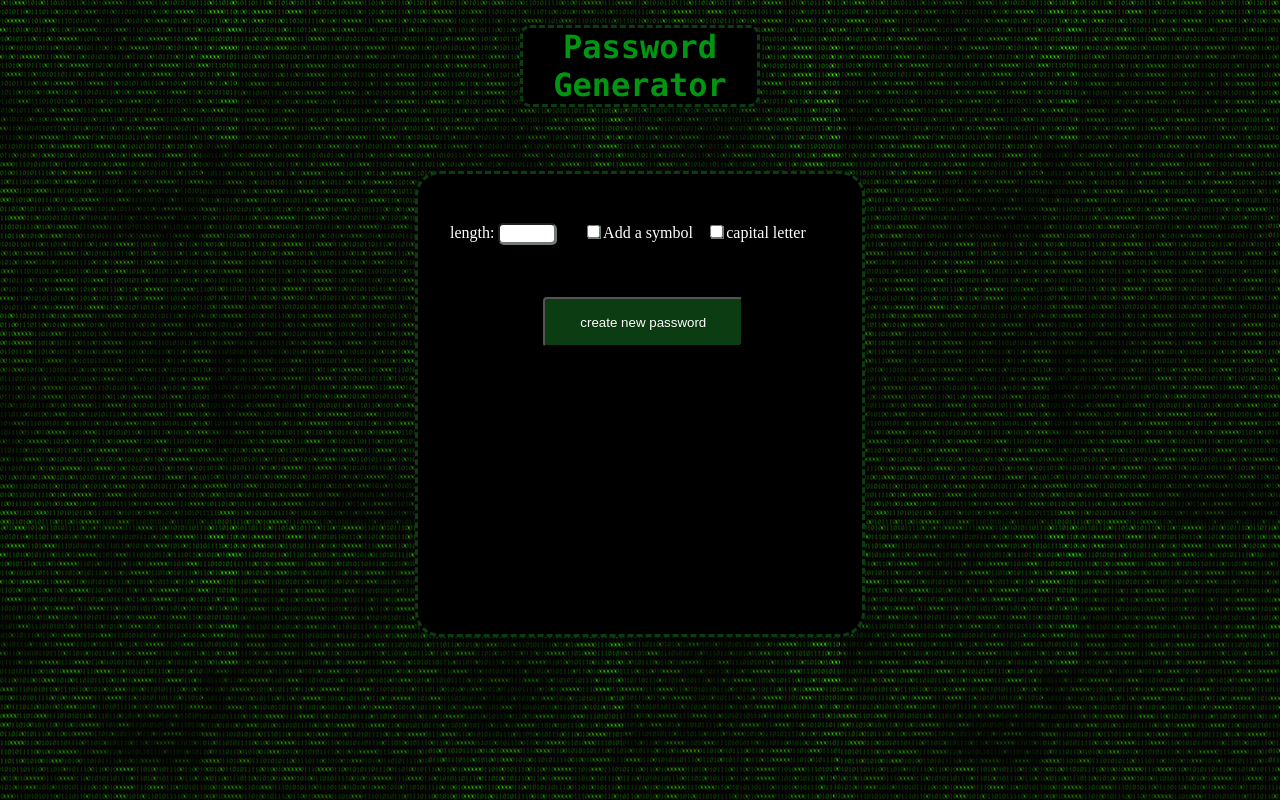
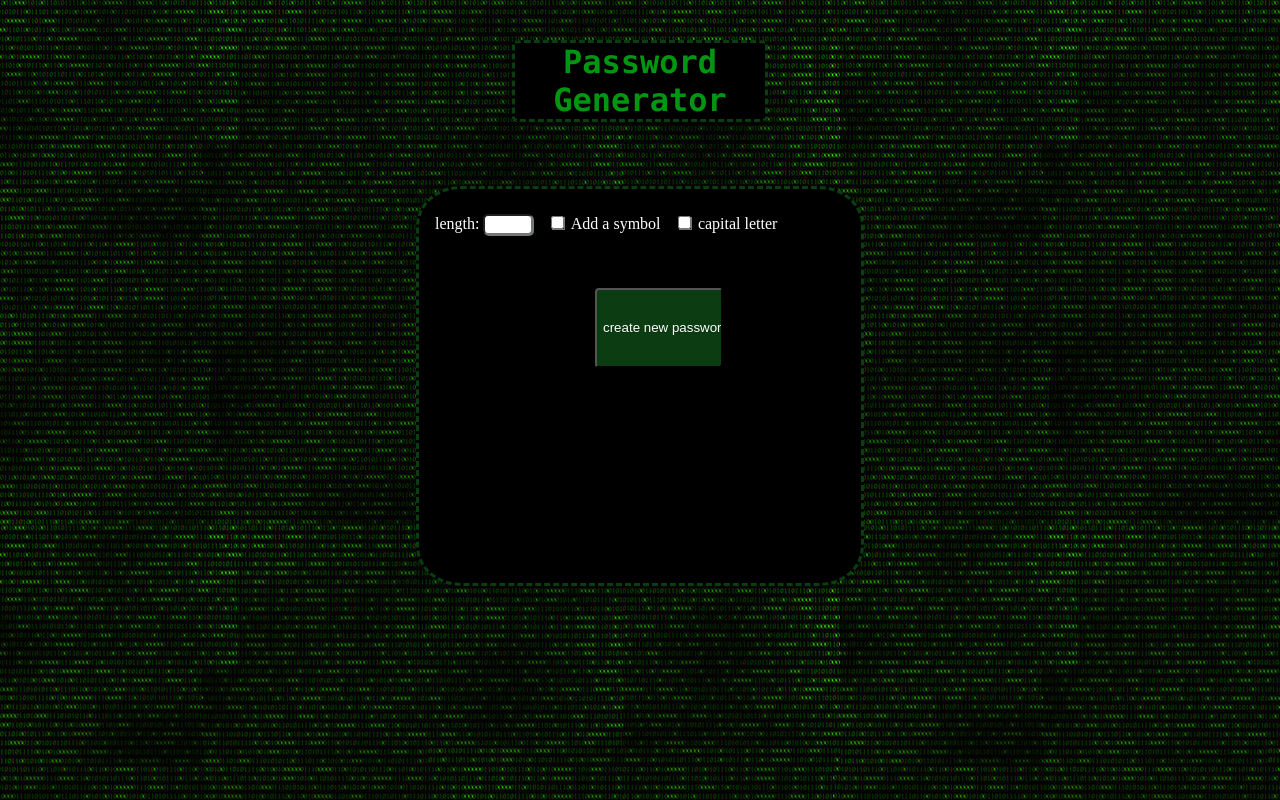
Before and after one commit to rouqaya-abdulhaq/password-generator, a plain HTML site: page index.html in a window 1280 px wide. Drawn offline with Linux system fonts and the light colour scheme.

Commit message:
fixed the margins of the form

```diff
--- a/index.html
+++ b/index.html
@@ -10,10 +10,15 @@
 </header>
 <div class="content">
 <form class="form">
-	<div class="text">length: </div><input id="length" type="number" name="length" min="6" max="16">
-    <input type="checkbox" id="symbol" class="check-box"/><div class="text">Add a symbol</div>
-    <input type="checkbox" id="capital-letter" class="check-box" /><div class="text">capital letter</div>
-    <br>
+	<label class="label">length: </label>
+	<input id="length" type="number" name="length" min="6" max="16">
+
+	<input type="checkbox" id="symbol" class="check-box"/>
+	<label class="label">Add a symbol</label>
+
+	<input type="checkbox" id="capital-letter" class="check-box" />
+	<label class="label">capital letter</label>
+
 	<input id="submit" type="submit" name="submit" value="create new password" >
 </form>
 <div id="output" class="text"></div>
--- a/styleSheet.css
+++ b/styleSheet.css
@@ -1,41 +1,42 @@
+*, *::before, *::after {box-sizing: inherit}
+
 html body{
+	box-sizing: border-box;
 	margin:0;
 	padding: 0;
 	background-image: url("images/background.jpg");
 }
 .content{
-	width: 380px;
-	height:380px;
+	width: 35vw;
+	height:50vh;
 	margin: 4em auto;
-	padding: 3em 2em 2em 2em;
 	background: black;
 	border: 3px dashed #0C3C12;
-	border-radius: 25px;
+	border-radius: 10%;
+	display: grid;
 }
 #submit{
 	margin-top: 4em;
-	margin-left: 7em;
+	margin-left: 12em;
 	color: white;
 	background-color: #0C3C12;
     border-radius: 4px;
     text-shadow: 0 1px 1px rgba(0, 0, 0, 0.2);
-    height: 50px;
-    width: 200px;
+    height: 10vh;
+    width: 10vw;
 }
 #title{
-	margin-left:520px;
-	margin-right: 520px;
-	margin-top: 25px;
+	margin-left:40vw;
+	margin-right: 40vw;
+	margin-top: 5vh;
 	text-align: center;
-	border-radius: 10px;
+	border-radius: 5%;
 	border: 3px dashed #0C3C12;
 	background-color: black;
 	color: #009612;
 	font-family: "Lucida Console", Monaco, monospace;
 }
-#symbol{
-	margin-left: 2em;
-}
+
 #length{
 	box-shadow: 1px 1px #707C71;
 	border-radius: 5px;
@@ -45,16 +46,24 @@ html body{
 .text{
 	color:white;
 	display: inline;
+	margin-right: 2vw;
 }
 #output{
 	position: relative;
-	top: 2em;
-	left: 3em;
+	top: 1em;
+	left: 4em;
 	font-size: 30px;
-}
-#capital-letter{
-	margin-left: 1em;
 }
 .check-box{
 	box-shadow: 1px 1px #707C71;
+	margin-top: 2em;
+	margin-left: 1em;
 }
+.label{
+	font-size: 1em;
+	color: white;
+	margin-top: 2em;
+}
+.form{
+	margin-left: 1em;
+}
```
